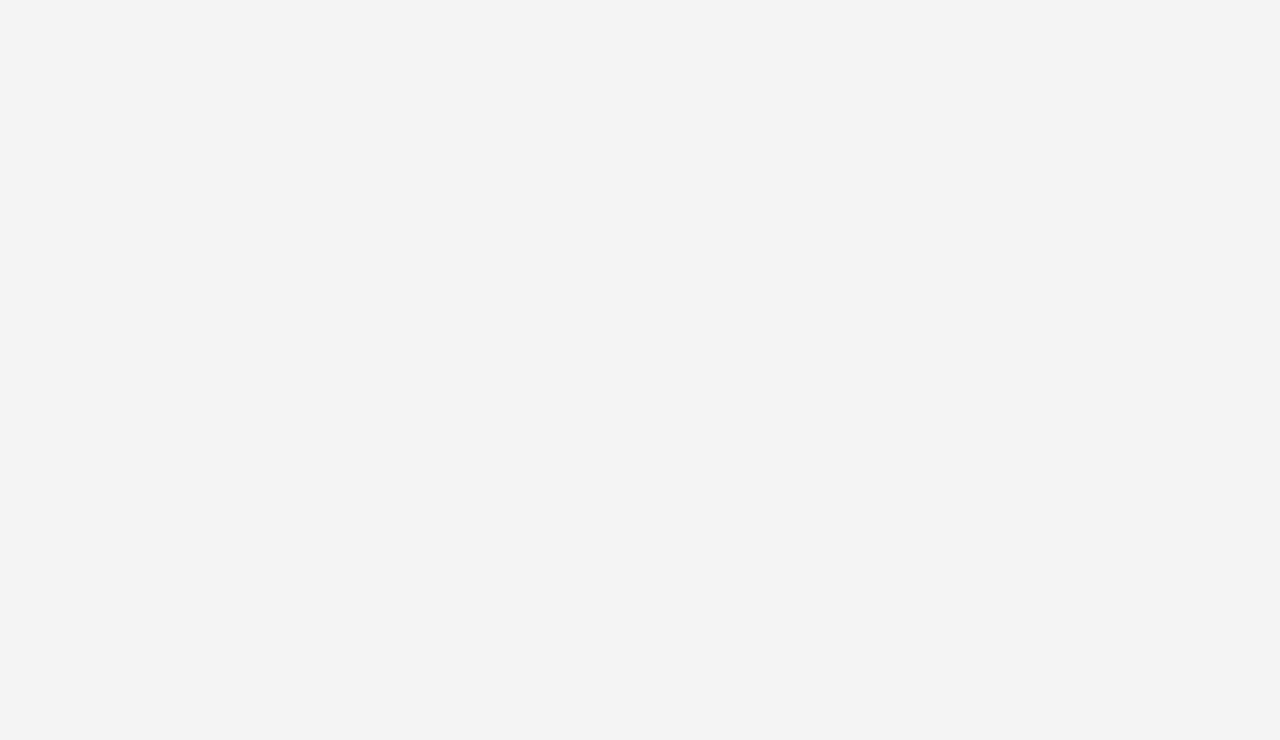
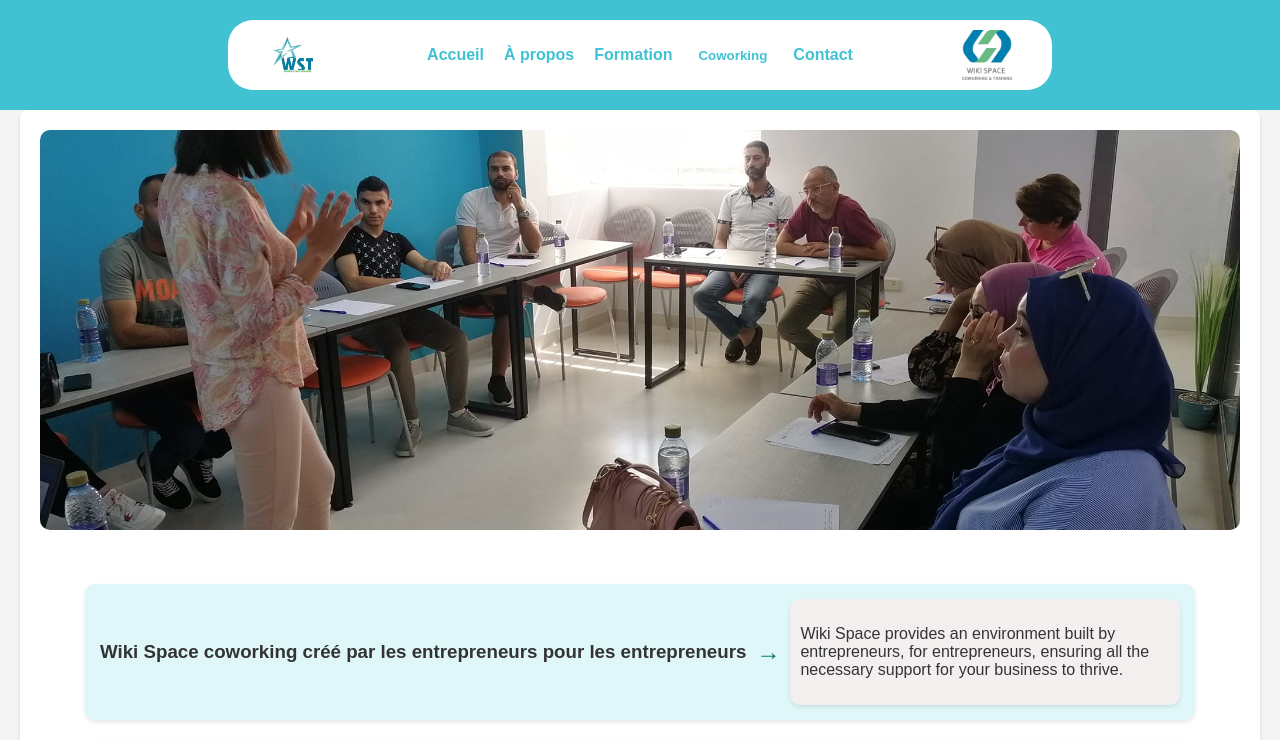
Before and after one commit to ChokriYassine143/wikispace, a React (Create React App) app: page /apropos in a window 1280 px wide. Before the commit this address had no page. Shown: the top 740 px of the page. Built offline with nearby package versions, Linux system fonts and the light colour scheme.

Commit message:
Update App.js

```diff
--- a/src/App.js
+++ b/src/App.js
@@ -13,13 +13,13 @@ const App = () => {
         <Router>
             <Routes>
                 <Route path="/" element={<Acceuil />} />
-                <Route path="https://wikispace.onrender.com/contact" element={<ContactFormPage />} />
-                <Route path="https://wikispace.onrender.com/apropos" element={<Apropos />} />
-                <Route path="https://wikispace.onrender.com/domiciliation" element={<Domiciliation />} />
-                <Route path="https://wikispace.onrender.com/coworking" element={<Coworking />} />
-                <Route path="https://wikispace.onrender.com/formations" element={<Formation />} />
-                <Route path="https://wikispace.onrender.com/FormationDetails" element={<FormationDetails />} />
-                <Route path="https://wikispace.onrender.com/evenements" element={<EvenementGallery />} />
+                <Route path="contact" element={<ContactFormPage />} />
+                <Route path="apropos" element={<Apropos />} />
+                <Route path="/domiciliation" element={<Domiciliation />} />
+                <Route path="/coworking" element={<Coworking />} />
+                <Route path="/formations" element={<Formation />} />
+                <Route path="/FormationDetails" element={<FormationDetails />} />
+                <Route path="/evenements" element={<EvenementGallery />} />
             </Routes>
         </Router>
     );
```
